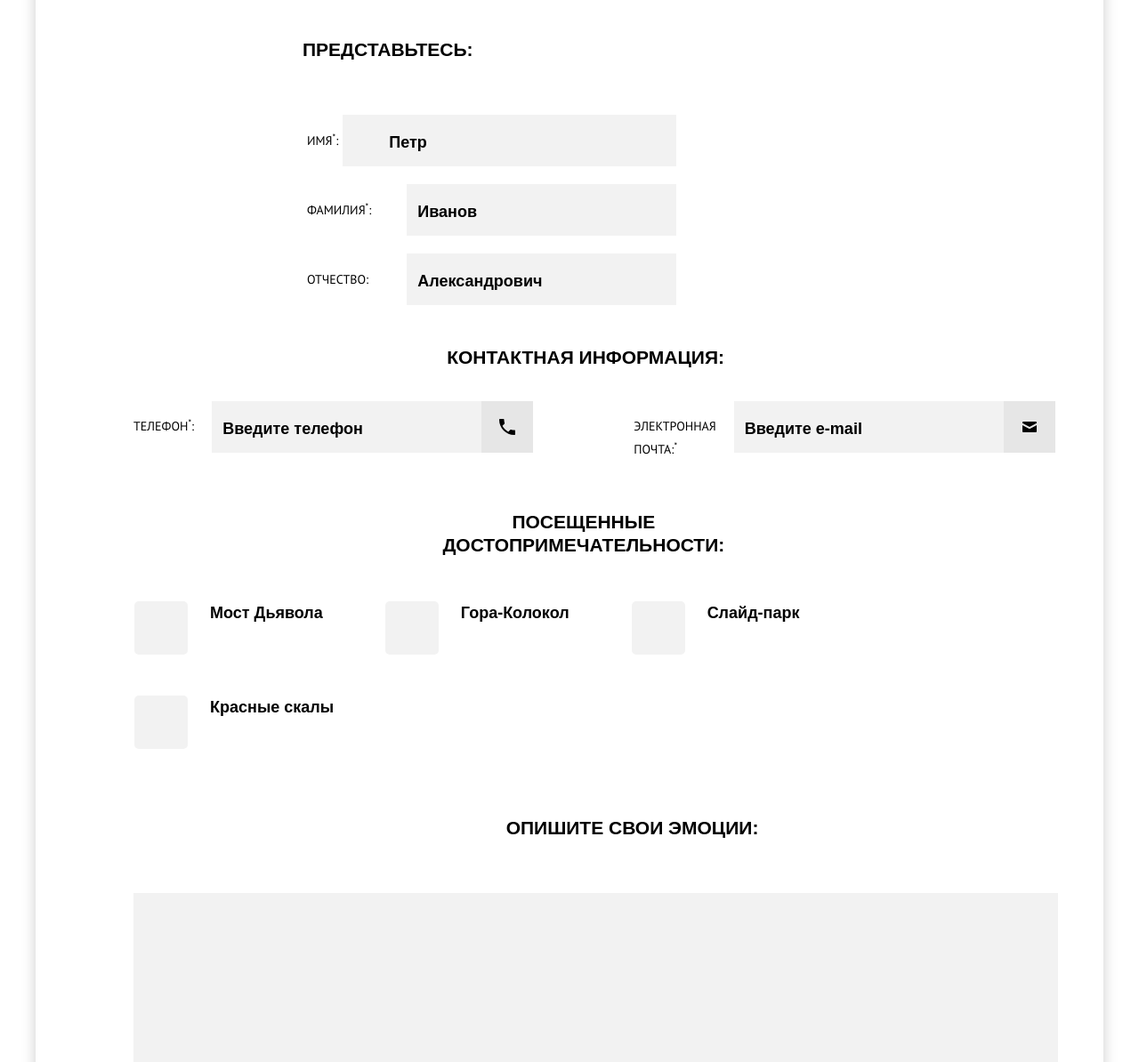
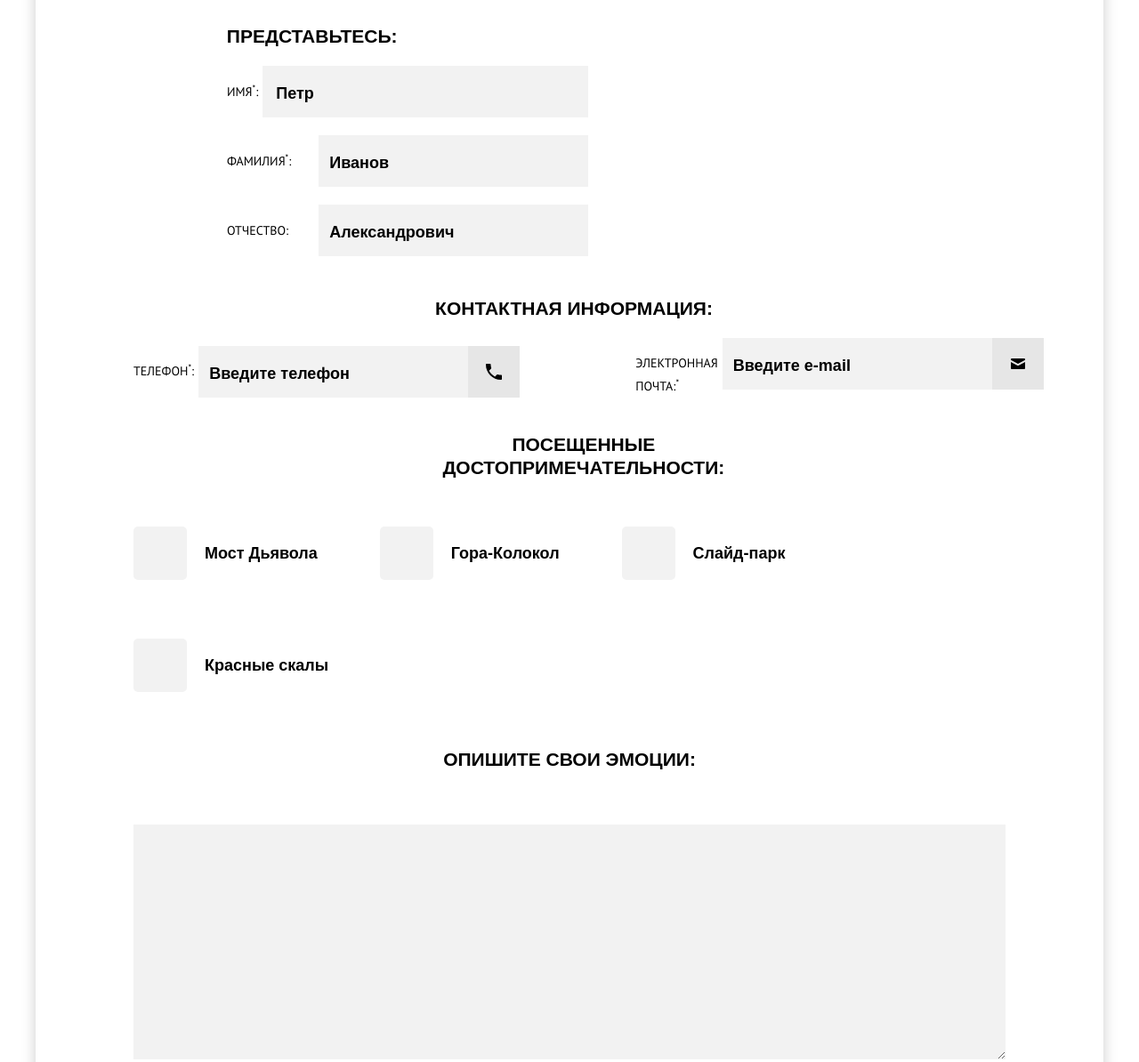
Before and after one commit to mngsv/939329-sedona-22, a website: page source/form.html in a window 1280 px wide. Shown: the part 917-2111 px from the top of the page at 89% size. Drawn offline with nearby package versions, Linux system fonts and the light colour scheme; files that its build step writes are made by us from their sources; files whose address does not match are found by name.

Commit message:
Адаптивная сетка для страницы формы

```diff
--- a/source/form.html
+++ b/source/form.html
@@ -80,7 +80,7 @@
 <!--            Блок с ФИО клиента              -->
 
               <fieldset class="feedback__block feedback__block--person">
-                <legend class="feedback__title feedback__title--person">Представьтесь:</legend>
+                <legend class="feedback__title">Представьтесь:</legend>
                 <ul class="feedback__list">
                   <li class="feedback__item">
                     <label class="feedback__label" for="name-field">Имя<sup>*</sup>:</label>
@@ -100,8 +100,8 @@
 <!--          Блок с контактной информацией           -->
 
               <fieldset class="feedback__block feedback__block--contacts">
-                <legend class="feedback__title feedback__title--contacts">Контактная информация:</legend>
-                <ul class="feedback__list--contacts">
+                <legend class="feedback__title">Контактная информация:</legend>
+                <ul class="feedback__item feedback__list--contacts">
                   <li class="feedback__item feedback__item--contacts">
                     <label class="feedback__label feedback__label--contacts" for="phone-contact"><span class="visually-hidden">Контактный</span>телефон<sup>*</sup>:</label>
                       <div class="feedback__icon-block">
@@ -122,8 +122,8 @@
 <!--            Блок с оценкой            -->
 
               <fieldset class="feedback__block feedback__block--column">
-                <legend class="feedback__title feedback__title--column">Ваше общее впечатление:</legend>
-                <ul class="feedback__list feedback__list--column">
+                <legend class="feedback__title">Ваше общее впечатление:</legend>
+                <ul class="feedback__list">
                   <li class="feedback__item--rating">
                     <input class="feedback__input feedback__input--radio" id="pos-feedback" type="radio" name="positive-feedback">
                     <label class="feedback__label" for="pos-feedback">Cкорее положительное</label>
@@ -142,24 +142,24 @@
 <!--          Блок с посещёнными достопримечательностями          -->
 
               <fieldset class="feedback__block feedback__block--places">
-                <legend class="feedback__title feedback__title--places">Посещенные<br> достопримечательности:</legend>
+                <legend class="feedback__title">Посещенные<br> достопримечательности:</legend>
                 <ul class="feedback__list feedback__list--checkbox">
-                  <li class="feedback__item--checkbox">
+                  <li class="feedback__item feedback__item--checkbox">
                     <span class="feedback__checkbox"></span>
                     <input class="feedback__input--checkbox" id="bridge" type="checkbox" name="bridge-place" checked>
                     <label class="feedback__label feedback__label--checkbox" for="bridge">Мост Дьявола</label>
                   </li>
-                  <li class="feedback__item--checkbox">
+                  <li class="feedback__item feedback__item--checkbox">
                     <span class="feedback__checkbox"></span>
                     <input class="feedback__input--checkbox" id="rock" type="checkbox" name="rock-place" checked>
                     <label class="feedback__label feedback__label--checkbox" for="rock">Гора-Колокол</label>
                   </li>
-                  <li class="feedback__item--checkbox">
+                  <li class="feedback__item feedback__item--checkbox">
                     <span class="feedback__checkbox"></span>
                     <input class="feedback__input--checkbox" id="park" type="checkbox" name="slide-park-place" checked>
                     <label class="feedback__label feedback__label--checkbox" for="park">Слайд-парк</label>
                   </li>
-                  <li class="feedback__item--checkbox">
+                  <li class="feedback__item feedback__item--checkbox">
                     <span class="feedback__checkbox"></span>
                     <input class="feedback__input--checkbox" id="red-rock" type="checkbox" name="red-rock-place">
                     <label class="feedback__label feedback__label--checkbox" for="red-rock">Красные скалы</label>
@@ -170,7 +170,7 @@
 <!--         Поле с общим отзывом         -->
 
               <fieldset class="feedback__block feeback__block--about">
-                <legend class="feedback__title feedback__title--about">Опишите свои эмоции:</legend>
+                <legend class="feedback__title">Опишите свои эмоции:</legend>
                 <textarea class="feedback__area" name="about" cols="30" rows="10"></textarea>
               </fieldset>
               <div class="feedback__button-block">
--- a/source/less/blocks/form/feedback.less
+++ b/source/less/blocks/form/feedback.less
@@ -21,7 +21,6 @@
   justify-content: space-between;
   align-items: center;
   margin-top: 20px;
-  margin-left: -40px;
   font-weight: 400;
   font-style: normal;
   font-size: 14px;
@@ -288,13 +287,25 @@
 
 @media (min-width: @desktop-width) {
   .feedback__wrapper {
-    margin: 0 110px;
-    display: flex;
+    margin: 0 auto;
     width: 980px;
   }
 
+  .feedback__list {
+    padding-left: 0;
+  }
+
+  .feedback__block--person .feedback__item {
+    padding-left: 90px;
+  }
+
+  .feedback__block {
+    width: 100%;
+  }
+
+  .feedback__block--column,
   .feedback__block--person {
-    margin-left: 180px;
+    max-width: 475px;
   }
 
   .feedback__list--checkbox {
@@ -302,39 +313,62 @@
     flex-direction: row;
     justify-content: flex-start;
     flex-wrap: wrap;
-    margin-left: -109px;
     padding-top: 10px;
+    padding-left: 0;
+  }
+
+  .feedback__block--column {
+    margin-right: 0;
+  }
+
+  .feedback__item--checkbox {
+    padding-left: 0;
+    padding-right: 70px;
+  }
+
+  .feedback__list--checkbox li:last-child {
+    padding-right: 0;
   }
 
   .feedback__input--name {
-    padding-right: 82px;
+    padding-right: 110px;
+    padding-left: 15px;
+    margin-right: 0;
   }
 
   .feedback__input {
     padding-right: 50px;
+    margin-right: 0;
   }
 
-  .feedback__title--places {
+  .feedback__block--places .feedback__title {
     transform: translate(5%);
   }
 
-  .feedback__title--column {
+  .feedback__block--column .feedback__title {
     margin-left: 30px;
+  }
+
+  .feedback__block--person .feedback__title {
+    padding-right: 110px;
+  }
+
+  .feedback__icon-block {
+    margin-left: 0;
+    margin-right: 10px;
   }
 
   .feedback__list--contacts {
     display: grid;
     grid-template-columns: 1fr 1fr;
-    margin-left: -45px;
     width: 990px;
+    padding: 0;
+    margin: 0;
   }
 
   .feedback__list--contacts li:first-child {
-    margin-right: 95px;
-  }
-
-  .feedback__list--contacts li:last-child {
-    padding-left: 13px;
+    padding-right: 120px;
+    padding-left: 0;
   }
 
   .feedback__item--contacts {
@@ -344,21 +378,20 @@
   }
 
   .feedback__label--contacts {
+    padding-left: 0;
+    margin-left: 0;
     padding-top: 15px;
   }
 
   .feedback__input--contacts {
-    min-width: 160px;
-  }
-
-  .feedback__title--about {
-    transform: translate(80%);
+    min-width: 150px;
   }
 
   .feedback__area {
+    box-sizing: border-box;
+    resize: vertical;
     margin-left: 0;
     width: 100%;
-    margin-right: -50px;
   }
 
   .feedback__button--block {
```
